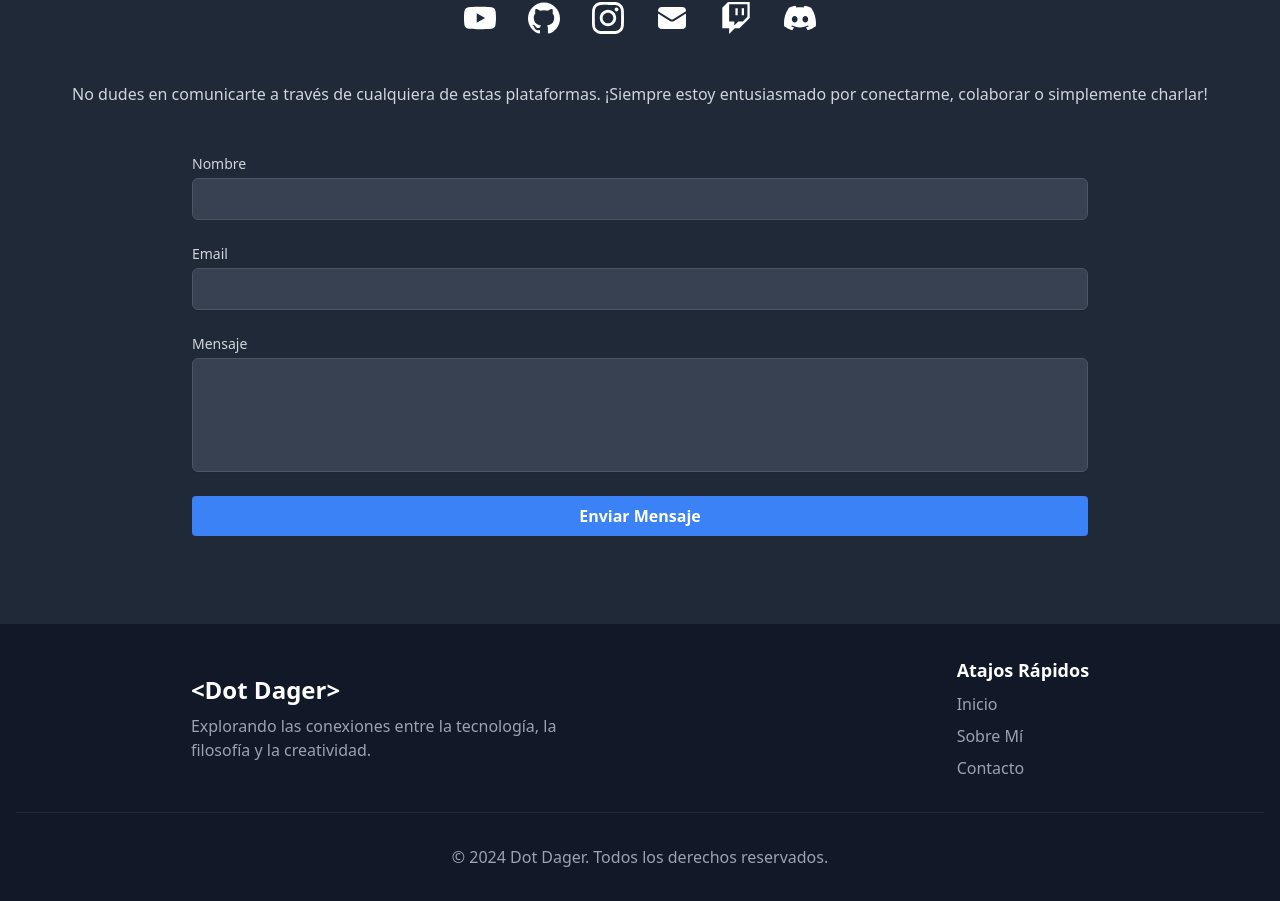
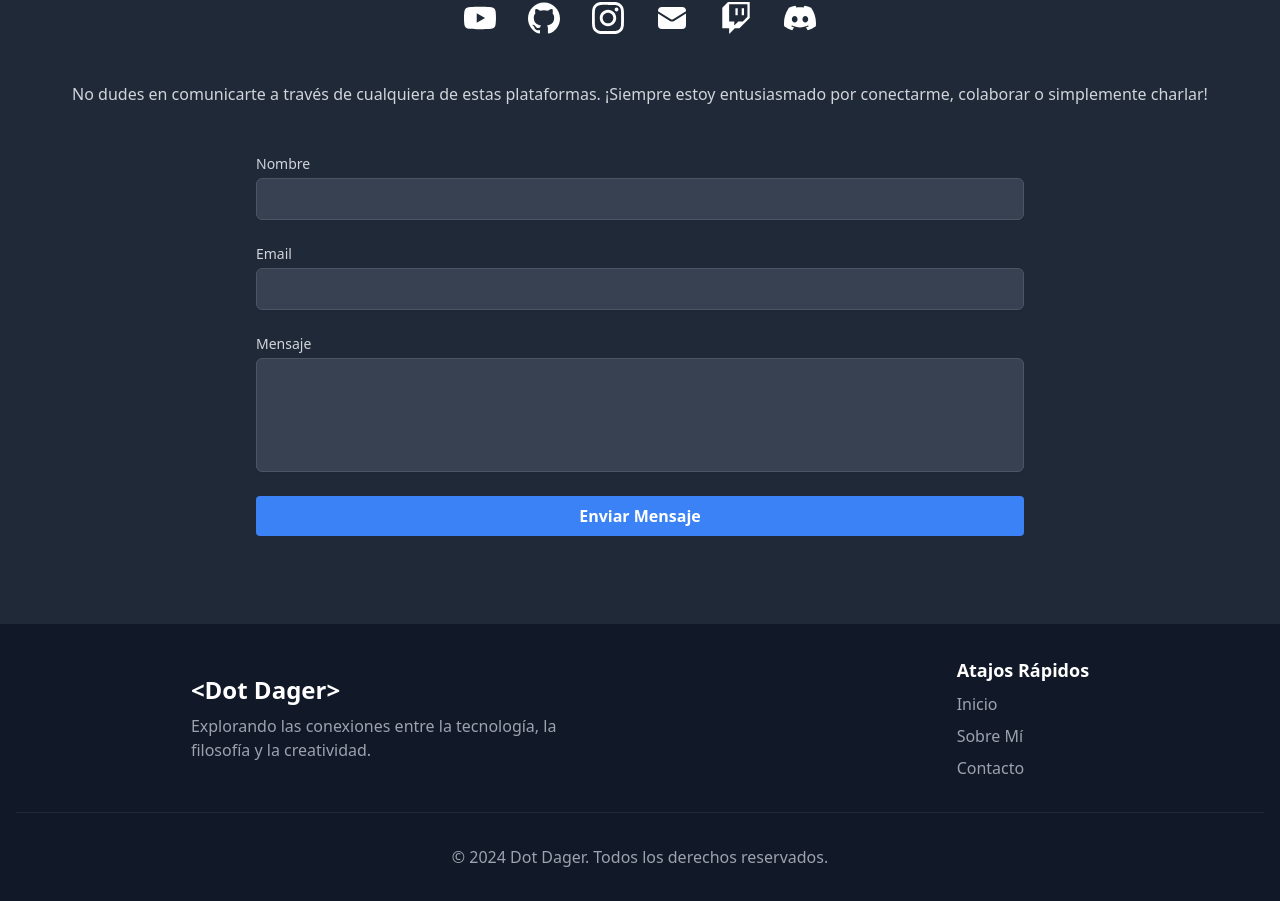
Before and after one commit to SantiagoArteche/dot-dager, a React (Vite) app: page / in a window 1280 px wide. Shown: the part 2183-3084 px from the top of the page. Built offline with nearby package versions, Linux system fonts and the light colour scheme.

Commit message:
back to last contact width

```diff
--- a/src/components/Contact/Contact.jsx
+++ b/src/components/Contact/Contact.jsx
@@ -140,7 +140,7 @@ export const Contact = () => {
           entusiasmado por conectarme, colaborar o simplemente charlar!`}
         </p>
         <div
-          className={`max-w-4xl mx-auto mt-12 ${
+          className={`max-w-3xl mx-auto mt-12 ${
             isIntersecting ? "animate__animated animate__fadeInUp" : "opacity-0"
           } animate__delay-1s`}
         >
```
